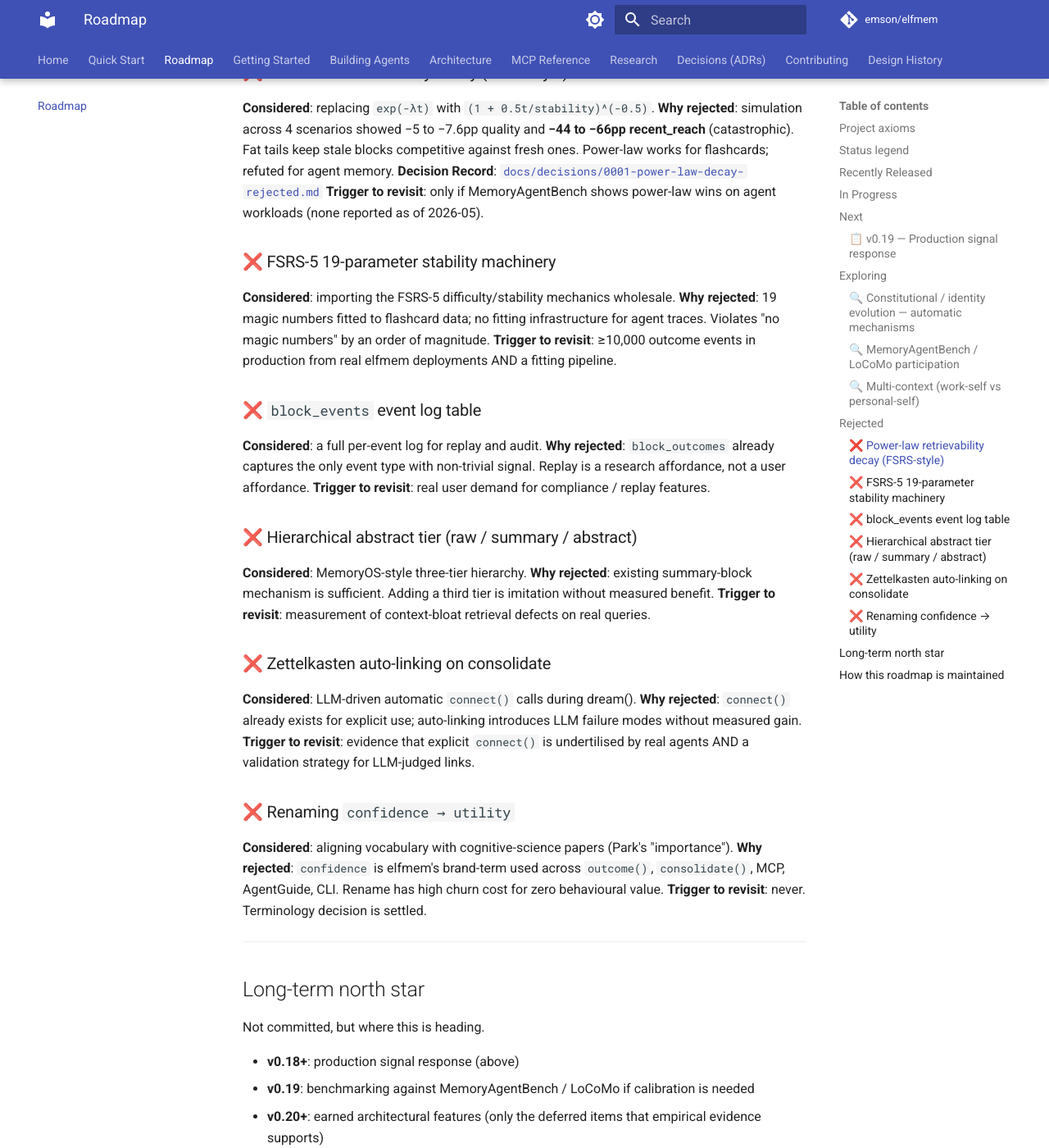
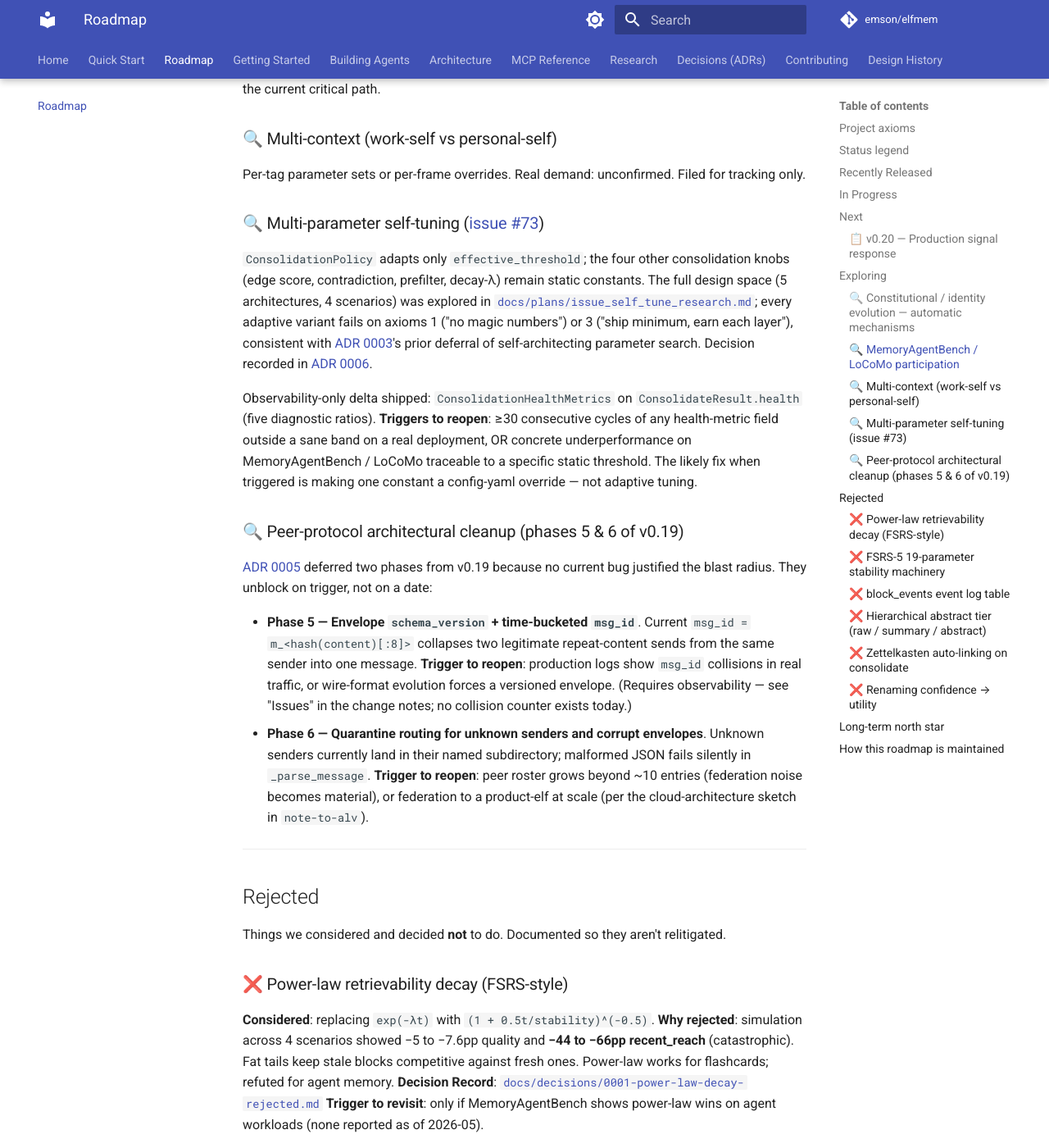
Before and after one commit to emson/elfmem, an MkDocs documentation site: the page built from docs/roadmap.md, in a window 1280 px wide and 1400 px high, scrolled down 3525 px. Shown: the whole window at 82% size. Built offline with MkDocs 1.6.1 and Material for MkDocs 9.7.7, drawn with Linux system fonts in a browser that asks for light colours; comment, search, counter and statistics services are not loaded; some of the changed text lies outside the part shown.

Commit message:
docs: sync docs/roadmap.md + index issue_self_tune_research.md
Two index gaps from the prior commit:

1. ROADMAP.md was edited but docs/roadmap.md (mkdocs mirror, auto-
   generated by scripts/sync_roadmap.sh) was not re-synced. CI runs the
   sync script in --check mode and would have failed this PR. Running
   the sync also picks up a pre-existing v0.18→v0.19.0 drift in the
   header.

2. docs/plans/README.md indexes every plan in docs/plans/ but did not
   list issue_self_tune_research.md. Added under Historical plans with
   a row that names the outputs that shipped (ADR 0006 +
   ConsolidationHealthMetrics).

No code change. No behavioural change. Pure documentation hygiene.

Co-Authored-By: Claude Opus 4.7 (1M context) <noreply@anthropic.com>

```diff
--- a/docs/roadmap.md
+++ b/docs/roadmap.md
@@ -12,8 +12,9 @@
 > **What this is not**: a calendar. elfmem is solo OSS. Dates are illustrative;
 > sequence is what matters.
 >
-> **Last reviewed**: 2026-05-23 (post-v0.18 release). Reviewed quarterly. Open issues at
-> [github.com/emson/elfmem/issues](https://github.com/emson/elfmem/issues).
+> **Last reviewed**: 2026-05-25 (post-v0.19.0 release; original v0.19
+> production-signal slot shifted to v0.20). Reviewed quarterly. Open
+> issues at [github.com/emson/elfmem/issues](https://github.com/emson/elfmem/issues).
 
 ---
 
@@ -46,6 +47,8 @@ These don't change between releases. They constrain what we ship.
 
 | Version | Highlights | Date |
 |---|---|---|
+| ✅ **v0.19.0** | Peer-protocol hardening — `peers:` in `config.yaml` now load-bearing; canonical-DID routing eliminates `outbox/alv/` vs `inbox/elf-alv/` slug drift; atomic + idempotent envelope writes (dotfile temp + `os.rename`); recipient-readiness precondition replaces silent black-hole sends; one-shot legacy folder migration. Wire-compatible with v0.18 peers ([#71](https://github.com/emson/elfmem/pull/71), [ADR 0005](docs/decisions/0005-peer-protocol-hardening.md)) | 2026-05-25 |
+| ✅ **v0.18.1** | `ContradictionFinding` surfaces per-pair detection-time signals (`cosine`, `tag_jaccard`, `category_match`, `hours_apart`) on `ConsolidateResult.contradictions` — agents can gate suppression rules without recomputing from current block state ([#69](https://github.com/emson/elfmem/pull/69)) | 2026-05-24 |
 | ✅ **v0.18.0** | Manual constitutional review — `review_constitutional()` surfaces drifted constitutional blocks; `accept_amendment()` applies with audit + (α, β) preservation; `revert_amendment()` one-step undo; CLI + MCP surfaces ([#67](https://github.com/emson/elfmem/pull/67)) | 2026-05-23 |
 | ✅ **v0.17.0** | Bayesian sufficient statistics (α, β); additive rescore (22× damage reduction); arithmetic peer merge (BUNDLE_VERSION 2); exploration bonus (κ=0.05) ([#65](https://github.com/emson/elfmem/pull/65)) | 2026-05-23 |
 | ✅ **v0.15.3** | Cold-start centrality floor for fresh blocks ([#61](https://github.com/emson/elfmem/issues/61)) | 2026-05-17 |
@@ -68,14 +71,19 @@ _Nothing currently committed. v0.19 scope is observation-driven — see **Next**
 
 Driven by production signal from v0.17 and v0.18. Specific items not yet committed.
 
-### 📋 v0.19 — Production signal response
+### 📋 v0.20 — Production signal response
 
-v0.17 (sufficient stats + scoring bundle) shipped 2026-05-23. v0.18 (manual constitutional review) shipped 2026-05-23. Telemetry window for both now open. Concrete v0.19 scope depends on:
+> Originally slated as v0.19. Pre-empted by v0.19.0 peer-protocol hardening
+> (an unplanned signal from elf's own peer-messaging usage; see "In Progress"
+> above and [ADR 0005](docs/decisions/0005-peer-protocol-hardening.md)). The
+> telemetry gate is unchanged — date-bound, not version-bound.
+
+v0.17 (sufficient stats + scoring bundle) shipped 2026-05-23. v0.18 (manual constitutional review) shipped 2026-05-23. Telemetry window for both now open. Concrete v0.20 scope depends on:
 - Dmitry's follow-up answer (postponed until we have something substantive — draft preserved in [archived plan](docs/plans/archive/plan_memory_scoring.md#appendix---draft-follow-up-question-for-dmitry-issue-50))
 - ≥3 months of v0.17 + v0.18 telemetry from real instances (i.e., not before ~2026-08-24)
 - Any newly-observed systematic failure modes — especially around the new amendment loop
 
-Possible v0.19 candidates (each requires its own ADR before committing):
+Possible v0.20 candidates (each requires its own ADR before committing):
 - **Amendment loop tuning** if v0.18 defaults are off (drift_threshold, cooldown_hours, max_proposals)
 - **Stronger rescore tuning** if v0.17 defaults need adjustment
 - **Scheduled review triggers** — `dream(review=True)` integration so review is part of the deep-sleep rhythm rather than a manual ritual (only if production data shows manual cadence is too sparse)
@@ -104,6 +112,28 @@ Empirical comparison against MemMachine, A-MEM, Mem0. Would calibrate the simula
 ### 🔍 Multi-context (work-self vs personal-self)
 
 Per-tag parameter sets or per-frame overrides. Real demand: unconfirmed. Filed for tracking only.
+
+### 🔍 Multi-parameter self-tuning ([issue #73](https://github.com/emson/elfmem/issues/73))
+
+`ConsolidationPolicy` adapts only `effective_threshold`; the four other consolidation knobs (edge score, contradiction, prefilter, decay-λ) remain static constants. The full design space (5 architectures, 4 scenarios) was explored in [`docs/plans/issue_self_tune_research.md`](docs/plans/issue_self_tune_research.md); every adaptive variant fails on axioms 1 ("no magic numbers") or 3 ("ship minimum, earn each layer"), consistent with [ADR 0003](docs/decisions/0003-defer-constitutional-evolution.md)'s prior deferral of self-architecting parameter search. Decision recorded in [ADR 0006](docs/decisions/0006-defer-multi-parameter-self-tuning.md).
+
+Observability-only delta shipped: `ConsolidationHealthMetrics` on `ConsolidateResult.health` (five diagnostic ratios). **Triggers to reopen**: ≥30 consecutive cycles of any health-metric field outside a sane band on a real deployment, OR concrete underperformance on MemoryAgentBench / LoCoMo traceable to a specific static threshold. The likely fix when triggered is making one constant a config-yaml override — not adaptive tuning.
+
+### 🔍 Peer-protocol architectural cleanup (phases 5 & 6 of v0.19)
+
+[ADR 0005](docs/decisions/0005-peer-protocol-hardening.md) deferred two phases from v0.19 because no current bug justified the blast radius. They unblock on trigger, not on a date:
+
+- **Phase 5 — Envelope `schema_version` + time-bucketed `msg_id`**. Current
+  `msg_id = m_<hash(content)[:8]>` collapses two legitimate repeat-content sends
+  from the same sender into one message. **Trigger to reopen**: production logs
+  show `msg_id` collisions in real traffic, or wire-format evolution forces a
+  versioned envelope. (Requires observability — see "Issues" in the change
+  notes; no collision counter exists today.)
+- **Phase 6 — Quarantine routing for unknown senders and corrupt envelopes**.
+  Unknown senders currently land in their named subdirectory; malformed JSON
+  fails silently in `_parse_message`. **Trigger to reopen**: peer roster grows
+  beyond ~10 entries (federation noise becomes material), or federation to a
+  product-elf at scale (per the cloud-architecture sketch in `note-to-alv`).
 
 ---
 
@@ -154,9 +184,10 @@ Things we considered and decided **not** to do. Documented so they aren't reliti
 
 Not committed, but where this is heading.
 
-- **v0.18+**: production signal response (above)
-- **v0.19**: benchmarking against MemoryAgentBench / LoCoMo if calibration is needed
-- **v0.20+**: earned architectural features (only the deferred items that empirical evidence supports)
+- **v0.19**: peer-protocol hardening (shipped/shipping — unplanned, signal-driven)
+- **v0.20+**: production signal response (originally v0.19; gated on ≥3 months of v0.17/v0.18 telemetry)
+- **v0.21+**: benchmarking against MemoryAgentBench / LoCoMo if calibration is needed
+- **v0.22+**: earned architectural features (only the deferred items that empirical evidence supports)
 - **v1.0**: public API freeze. Stable for years. Backwards-compatible changes only.
 
 **Discipline**: every subsequent layer must be earned with evidence — not designed in advance.
```
Also changed, not shown: other parts of docs/roadmap.md (+1 -1 lines), docs/plans/README.md (+1 -0 lines).
